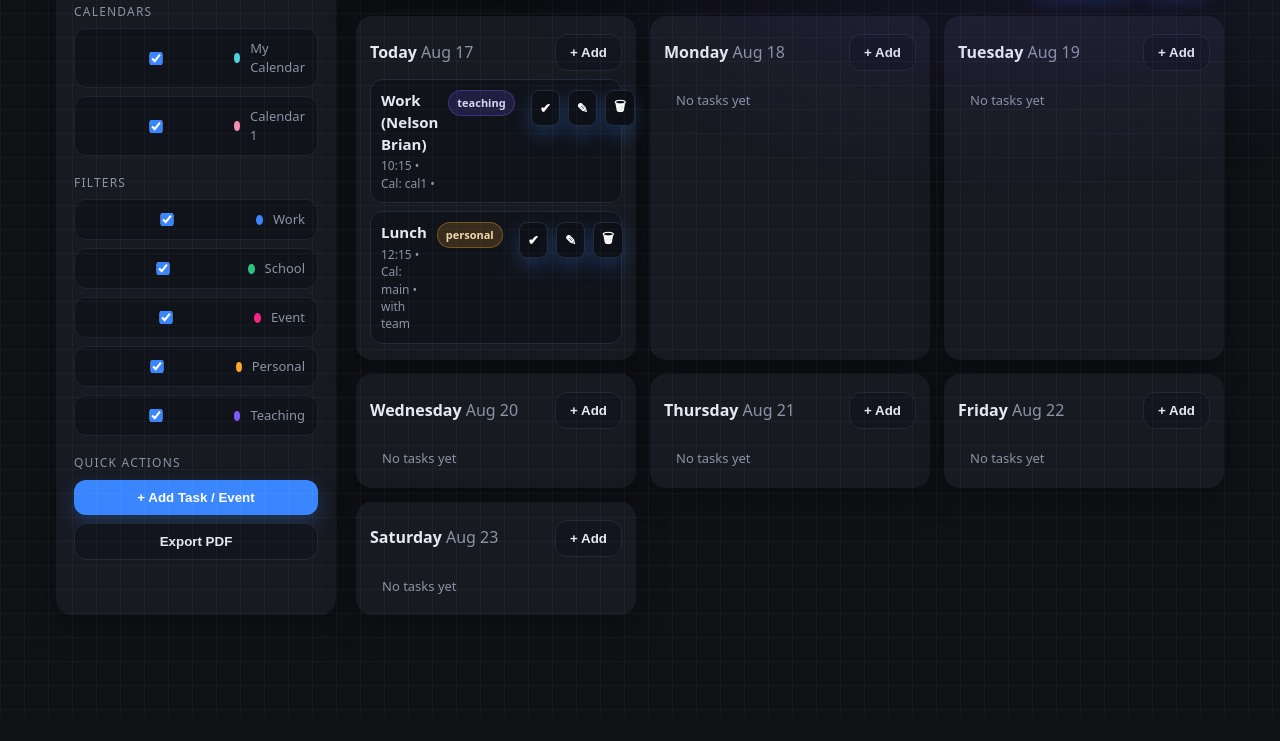
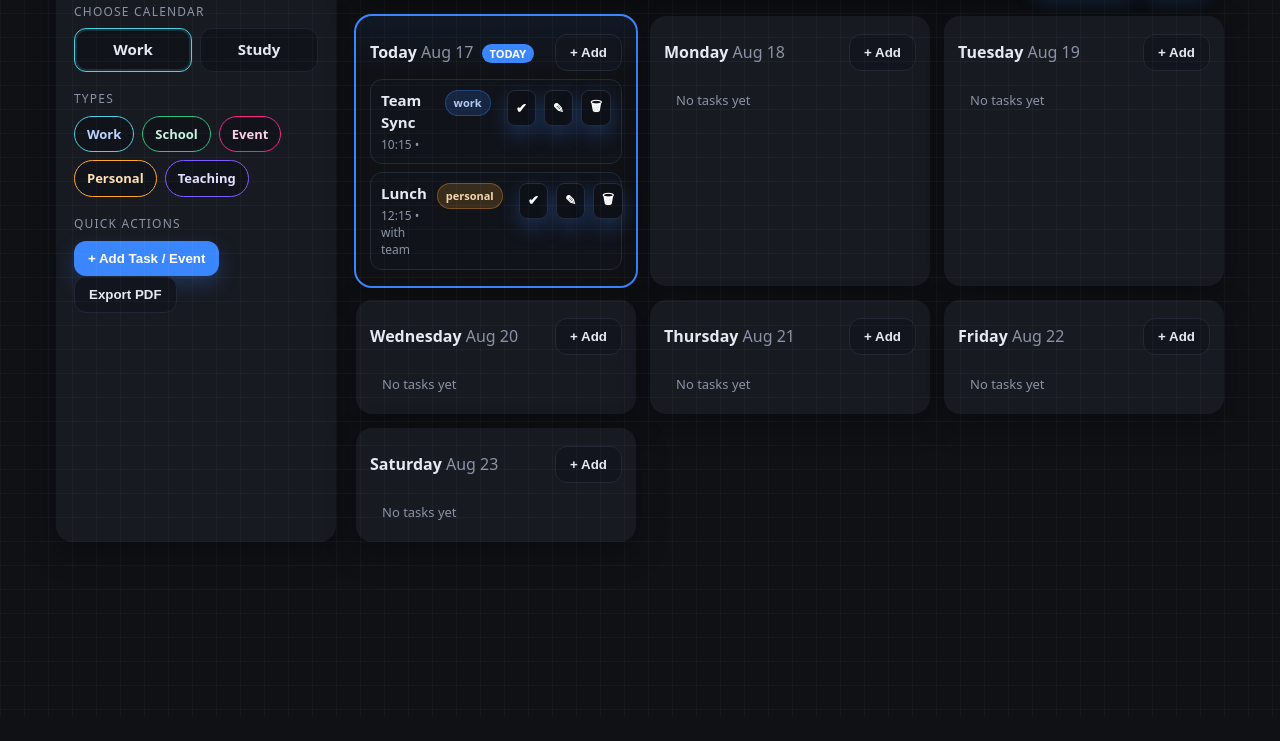
Before and after one commit to MeanrithYurin/Calender, a plain HTML site: page index.html in a window 1280 px wide. Shown: the part 83-824 px from the top of the page. Drawn offline with Linux system fonts and the light colour scheme.

Commit message:
feat: add new calendar features

```diff
--- a/index.html
+++ b/index.html
@@ -6,31 +6,40 @@
 <title>MEANRITH YURIN — Dashboard</title>
 <style>
   :root{
-      --bg:#0f1115;--panel:#171a21;--muted:#8a93a6;--text:#e6e9f2;--primary:#3a86ff;--accent:#7c5cff;--success:#2ec27e;--danger:#ff6b6b;--warning:#f7b500;
-      --work:#3a86ff;--school:#2ec27e;--event:#f72585;--personal:#ffa62b;
+    --bg:#0f1115;--panel:#171a21;--muted:#8a93a6;--text:#e6e9f2;--primary:#3a86ff;--accent:#7c5cff;
+    --work:#4dd0e1;--study:#f48fb1;--event:#f72585;--personal:#ffa62b;--ok:#2ec27e;
     --radius:16px
   }
-    *{box-sizing:border-box}
-    html,body{height:100%}
+  *{box-sizing:border-box} html,body{height:100%}
   body{margin:0;background:#0f1115;color:var(--text);font:15px/1.45 system-ui,-apple-system,Segoe UI,Roboto,Ubuntu,Cantarell,Noto Sans,sans-serif}
+
   .app{display:grid;grid-template-columns:280px 1fr;gap:20px;max-width:1200px;margin:24px auto;padding:0 16px}
   .sidebar{background:var(--panel);border-radius:var(--radius);padding:18px;box-shadow:0 10px 30px rgba(0,0,0,.35)}
   .brand{display:flex;align-items:center;gap:10px;margin-bottom:14px}
   .brand .dot{width:10px;height:10px;border-radius:50%;background:var(--primary)}
   h1{font-size:18px;margin:0}
   .section-title{color:var(--muted);font-size:12px;margin:18px 0 8px;text-transform:uppercase;letter-spacing:.1em}
-    .filters, .cats{display:flex;flex-direction:column;gap:8px}
-    .chip{display:flex;align-items:center;gap:10px;padding:10px 12px;border-radius:12px;background:#10131a;border:1px solid #1f2430;cursor:pointer;transition:.2s}
-    .chip:hover{border-color:#2e3546;transform:translateY(-1px)}
-    .chip input{accent-color:var(--primary)}
-    .legend{width:10px;height:10px;border-radius:50%}
-    .hint{color:var(--muted);font-size:12px;margin-top:8px}
+
+  /* Segmented tabs (no checkboxes) */
+  .tabs{display:grid;grid-template-columns:1fr 1fr;gap:8px}
+  .tab{padding:10px 12px;border-radius:12px;border:1px solid #1f2430;background:#10131a;text-align:center;cursor:pointer;font-weight:700}
+  .tab.work.active{border-color:var(--work);box-shadow:0 0 0 2px rgba(77,208,225,.15) inset}
+  .tab.study.active{border-color:var(--study);box-shadow:0 0 0 2px rgba(244,143,177,.15) inset}
+
+  /* Chips (no checkmarks) */
+  .chips{display:flex;flex-wrap:wrap;gap:8px}
+  .chip{padding:8px 12px;border-radius:999px;border:1px solid #1f2430;background:#10131a;color:var(--text);cursor:pointer;font-weight:600;font-size:13px}
+  .chip[data-cat="work"].active{border-color:var(--work);color:#bcd3ff}
+  .chip[data-cat="school"].active{border-color:var(--ok);color:#c7f3df}
+  .chip[data-cat="event"].active{border-color:var(--event);color:#ffd0e8}
+  .chip[data-cat="personal"].active{border-color:var(--personal);color:#ffe0b2}
+  .chip[data-cat="teaching"].active{border-color:var(--accent);color:#e2dfff}
 
   .main{display:grid;gap:16px}
   .toolbar{display:flex;flex-wrap:wrap;gap:10px;align-items:center}
   .toolbar .title{font-size:22px;font-weight:700}
   .toolbar .spacer{flex:1}
-    button, .btn{background:var(--primary);color:white;border:none;border-radius:12px;padding:10px 14px;font-weight:600;cursor:pointer;box-shadow:0 8px 20px rgba(58,134,255,.25);transition:.2s}
+  button{background:var(--primary);color:white;border:none;border-radius:12px;padding:10px 14px;font-weight:600;cursor:pointer;box-shadow:0 8px 20px rgba(58,134,255,.25);transition:.2s}
   button:hover{filter:brightness(1.07);transform:translateY(-1px)}
   .ghost{background:#12151e;border:1px solid #222836;color:var(--text);box-shadow:none}
 
@@ -39,6 +48,8 @@
 
   .day-header{display:flex;align-items:center;justify-content:space-between;margin:4px 0 8px}
   .day-header h3{margin:0;font-size:16px}
+  .today-chip{margin-left:8px;background:var(--primary);color:#fff;padding:2px 8px;border-radius:999px;font-size:11px;font-weight:700}
+  .focus-day{outline:2px solid var(--primary);background:linear-gradient(180deg, rgba(58,134,255,.08), transparent 22%)}
 
   .task{display:flex;align-items:flex-start;gap:10px;background:#10131a;border:1px solid #232a39;padding:10px;border-radius:12px;margin:8px 0}
   .task .title{font-weight:600}
@@ -70,8 +81,9 @@
   .daycell:hover{border-color:#35405a}
   .daynum{font-weight:700;color:var(--text);opacity:.9}
   .count{margin-left:auto;font-size:11px;padding:2px 6px;border-radius:999px;background:#0d1017;border:1px solid #242b3a;color:var(--muted)}
+  .month-today{outline:2px solid var(--primary);box-shadow:0 0 0 3px rgba(58,134,255,.25) inset}
 
-    /* Print styles */
+  /* Print */
   .print-header{display:none}
   @media print{
     body{background:#fff !important;color:#111 !important}
@@ -87,9 +99,8 @@
   /* branding */
   body::after{content:"";position:fixed;inset:0;pointer-events:none;background-image:
       linear-gradient(to right, rgba(255,255,255,.03) 1px, transparent 1px),
-      linear-gradient(to bottom, rgba(255,255,255,.03) 1px, transparent 1px),
-      radial-gradient(1000px 600px at 80% -10%, rgba(124,92,255,.15), transparent 60%);
-      background-size:24px 24px,24px 24px,auto;z-index:0}
+      linear-gradient(to bottom, rgba(255,255,255,.03) 1px, transparent 1px);
+      background-size:24px 24px,24px 24px;z-index:0}
   body::before{content:"MEANRITH YURIN";position:fixed;top:10px;right:16px;font-weight:900;letter-spacing:.2em;color:rgba(255,255,255,.06);font-size:clamp(20px,4vw,44px);pointer-events:none;z-index:0}
 </style>
 </head>
@@ -97,19 +108,22 @@
   <div class="app">
     <aside class="sidebar">
       <div class="brand"><span class="dot"></span><h1>MEANRITH YURIN</h1></div>
-      <div class="section-title">Calendars</div>
-      <div class="filters" id="calendarFilters">
-        <label class="chip"><input type="checkbox" data-cal="main" checked/> <span class="legend" style="background:#4dd0e1"></span> My Calendar</label>
-        <label class="chip"><input type="checkbox" data-cal="cal1" checked/> <span class="legend" style="background:#f48fb1"></span> Calendar 1</label>
+
+      <div class="section-title">Choose calendar</div>
+      <div class="tabs">
+        <div class="tab work active"  data-cal="work">Work</div>
+        <div class="tab study"        data-cal="study">Study</div>
       </div>
-      <div class="section-title">Filters</div>
-      <div class="filters" id="filterContainer">
-        <label class="chip"><input type="checkbox" data-cat="work" checked/> <span class="legend" style="background:var(--work)"></span> Work</label>
-        <label class="chip"><input type="checkbox" data-cat="school" checked/> <span class="legend" style="background:var(--school)"></span> School</label>
-        <label class="chip"><input type="checkbox" data-cat="event" checked/> <span class="legend" style="background:var(--event)"></span> Event</label>
-        <label class="chip"><input type="checkbox" data-cat="personal" checked/> <span class="legend" style="background:var(--personal)"></span> Personal</label>
-        <label class="chip"><input type="checkbox" data-cat="teaching" checked/> <span class="legend" style="background:var(--accent)"></span> Teaching</label>
+
+      <div class="section-title">Types</div>
+      <div class="chips" id="typeChips">
+        <div class="chip active" data-cat="work">Work</div>
+        <div class="chip active" data-cat="school">School</div>
+        <div class="chip active" data-cat="event">Event</div>
+        <div class="chip active" data-cat="personal">Personal</div>
+        <div class="chip active" data-cat="teaching">Teaching</div>
       </div>
+
       <div class="section-title">Quick Actions</div>
       <div class="cats">
         <button id="newBtn">+ Add Task / Event</button>
@@ -148,6 +162,7 @@
     </main>
   </div>
 
+  <!-- Editor -->
   <dialog id="editor">
     <form method="dialog" class="modal" id="taskForm">
       <h3 style="margin:0 0 8px">Add / Edit Task</h3>
@@ -157,18 +172,12 @@
           <input id="fTitle" required />
         </div>
         <div class="row">
-          <div>
-            <label>Date</label>
-            <input id="fDate" type="date" required />
-          </div>
-          <div>
-            <label>Time</label>
-            <input id="fTime" type="time" required />
-          </div>
+          <div><label>Date</label><input id="fDate" type="date" required /></div>
+          <div><label>Time</label><input id="fTime" type="time" required /></div>
         </div>
         <div class="row">
           <div>
-            <label>Category</label>
+            <label>Type</label>
             <select id="fCat">
               <option value="work">Work</option>
               <option value="school">School</option>
@@ -180,8 +189,8 @@
           <div>
             <label>Calendar</label>
             <select id="fCalendar">
-              <option value="main">My Calendar</option>
-              <option value="cal1">Calendar 1</option>
+              <option value="work">Work</option>
+              <option value="study">Study</option>
             </select>
           </div>
           <div>
@@ -202,25 +211,51 @@
   </dialog>
 
 <script>
-    const LS_KEY = 'my_week_tasks_v1';
-    function loadTasks(){ try{ return JSON.parse(localStorage.getItem(LS_KEY)) || [] }catch{ return [] } }
+  const LS_KEY='my_week_tasks_v1';
+  const UI_CAL_KEY='active_calendar';
+  function loadTasks(){ try{return JSON.parse(localStorage.getItem(LS_KEY))||[]}catch{return[]} }
   function saveTasks(list){ localStorage.setItem(LS_KEY, JSON.stringify(list)) }
   let tasks = loadTasks();
 
+  // migrate old calendars main/cal1 -> work/study
+  tasks = tasks.map(t=>({ ...t, calendar: t.calendar==='cal1'?'study': (t.calendar==='main'||!t.calendar)?'work':t.calendar }));
+  saveTasks(tasks);
+
   function mkId(){ return Math.random().toString(36).slice(2,10) }
-    function mkTask(title, category, date, time, alertMins=0, notes='', calendar='main'){
+  function mkTask(title,category,date,time,alertMins=0,notes='',calendar='work'){
     return { id:mkId(), title, category, date, time, alertMins:Number(alertMins||0), notes, calendar, done:false };
   }
 
+  // Active calendar (one at a time)
+  let activeCal = localStorage.getItem(UI_CAL_KEY) || 'work';
+
+  // Chips state (types)
+  const chipContainer = document.getElementById('typeChips');
+  function getActiveCats(){
+    return Array.from(chipContainer.querySelectorAll('.chip.active')).map(x=>x.dataset.cat);
+  }
+
+  // Elements
   const daysGrid = document.getElementById('daysGrid');
-    const filterContainer = document.getElementById('filterContainer');
-    const calFilters = document.getElementById('calendarFilters');
+  const tabs = document.querySelectorAll('.tab');
+  tabs.forEach(t=>{
+    if(t.dataset.cal===activeCal) t.classList.add('active');
+    t.onclick = () => {
+      tabs.forEach(x=>x.classList.remove('active'));
+      t.classList.add('active');
+      activeCal = t.dataset.cal;
+      localStorage.setItem(UI_CAL_KEY, activeCal);
+      render(); renderMonth();
+    };
+  });
+  chipContainer.addEventListener('click', (e)=>{
+    const c = e.target.closest('.chip'); if(!c) return;
+    c.classList.toggle('active');
+    render(); renderMonth();
+  });
 
   const dlg = document.getElementById('editor');
-    const cancelBtn = document.getElementById('cancelBtn');
-    cancelBtn.onclick = (e)=>{ e.preventDefault(); dlg.close(); };
-
-    let editingId = null;
+  document.getElementById('cancelBtn').onclick=(e)=>{ e.preventDefault(); dlg.close(); };
   const fTitle = document.getElementById('fTitle');
   const fDate  = document.getElementById('fDate');
   const fTime  = document.getElementById('fTime');
@@ -228,43 +263,58 @@
   const fCal   = document.getElementById('fCalendar');
   const fAlert = document.getElementById('fAlert');
   const fNotes = document.getElementById('fNotes');
+  let editingId = null;
 
-    // Utilities
-    const now = () => new Date();
-    function startOfDay(date){ const d = new Date(date); d.setHours(0,0,0,0); return d }
-    function addDays(date, n){ const d = new Date(date); d.setDate(d.getDate()+n); return d }
-    function fmtDay(d){ return d.toLocaleDateString(undefined,{weekday:'long'}) }
-    function fmtDate(d){ return d.toLocaleDateString(undefined,{month:'short', day:'numeric'}) }
-    function fmtDateFull(d){ return d.toLocaleDateString(undefined,{month:'short', day:'numeric', year:'numeric'}) }
+  const now = ()=>new Date();
+  function startOfDay(d){const x=new Date(d);x.setHours(0,0,0,0);return x}
+  function addDays(d,n){const x=new Date(d);x.setDate(x.getDate()+n);return x}
+  function fmtDay(d){return d.toLocaleDateString(undefined,{weekday:'long'})}
+  function fmtDate(d){return d.toLocaleDateString(undefined,{month:'short',day:'numeric'})}
+  function fmtDateFull(d){return d.toLocaleDateString(undefined,{month:'short',day:'numeric',year:'numeric'})}
+  function escapeHtml(s){return s.replace(/[&<>\"']/g,c=>({'&':'&amp;','<':'&lt;','>':'&gt;','"':'&quot;',"'":'&#39;'}[c]))}
 
-    function getCatFilters(){ return Array.from(filterContainer.querySelectorAll('input[type="checkbox"]')).filter(c=>c.checked).map(c=>c.dataset.cat); }
-    function getCalFilters(){ return Array.from(calFilters.querySelectorAll('input[type="checkbox"]')).filter(c=>c.checked).map(c=>c.dataset.cal); }
+  // Week cursor + jump
+  let weekStart = startOfDay(now());
+  function jumpToDate(date){
+    weekStart = startOfDay(date);
+    document.getElementById('monthView').style.display='none';
+    render();
+    const iso = weekStart.toISOString().slice(0,10);
+    const el = document.getElementById('day-'+iso);
+    window.scrollTo({top:0,behavior:'smooth'});
+    if(el) el.scrollIntoView({behavior:'smooth',block:'start'});
+  }
 
-    // Week render
+  // Render week (active calendar only)
   function render(){
-      const cats = getCatFilters();
-      const cals = getCalFilters();
-      const start = startOfDay(now());
+    const cats = getActiveCats();
+    const start = weekStart;
     daysGrid.innerHTML = '';
     for(let i=0;i<7;i++){
       const day = addDays(start,i);
       const dateISO = day.toISOString().slice(0,10);
       const dayTasks = tasks
-          .filter(t=> (t.date===dateISO) && cats.includes(t.category) && (cals.includes((t.calendar||'main'))))
+        .filter(t=> t.calendar===activeCal && t.date===dateISO && (cats.includes(t.category)))
         .sort((a,b)=> a.time.localeCompare(b.time));
+
       const col = document.createElement('div');
       col.className='card';
+      col.id = 'day-'+dateISO;
+
+      const isToday = startOfDay(now()).getTime()===startOfDay(day).getTime();
       col.innerHTML = `
         <div class="day-header">
-            <h3>${i===0? 'Today' : fmtDay(day)} <span style="color:var(--muted);font-weight:500">${fmtDate(day)}</span></h3>
+          <h3>${i===0? 'Today' : fmtDay(day)} <span style="color:var(--muted);font-weight:500">${fmtDate(day)}</span>${isToday?'<span class="today-chip">TODAY</span>':''}</h3>
           <button class="ghost" data-add="${dateISO}">+ Add</button>
         </div>
         <div class="list ${dayTasks.length? '':'empty'}">
           ${dayTasks.length? '' : '<div class="empty">No tasks yet</div>'}
         </div>`;
+      if(isToday) col.classList.add('focus-day');
+
       const listEl = col.querySelector('.list');
       dayTasks.forEach(t=> listEl.appendChild(renderTask(t)) );
-        col.querySelector('[data-add]').addEventListener('click', (e)=> openEditor({date:e.target.dataset.add}));
+      col.querySelector('[data-add]').onclick=(e)=> openEditor({date:e.target.dataset.add});
       daysGrid.appendChild(col);
     }
     updatePrintHeader();
@@ -277,7 +327,7 @@
     wrap.innerHTML = `
       <div>
         <div class="title">${escapeHtml(t.title)}</div>
-          <div class="meta">${t.time} • ${t.calendar ? 'Cal: '+t.calendar+' • ' : ''}${t.notes? escapeHtml(t.notes): ''}</div>
+        <div class="meta">${t.time} • ${t.notes? escapeHtml(t.notes): ''}</div>
       </div>
       <span class="badge ${badgeClass}">${t.category}</span>
       <div class="actions">
@@ -285,14 +335,12 @@
         <button class="icon" title="Edit" data-edit="${t.id}">✎</button>
         <button class="icon" title="Delete" data-del="${t.id}">🗑</button>
       </div>`;
-      wrap.querySelector('[data-done]').onclick = ()=>{ t.done = !t.done; saveTasks(tasks); render(); renderMonth(); };
-      wrap.querySelector('[data-edit]').onclick = ()=> openEditor(t);
-      wrap.querySelector('[data-del]').onclick = ()=>{ if(confirm('Delete this item?')){ tasks = tasks.filter(x=>x.id!==t.id); saveTasks(tasks); render(); renderMonth(); } };
+    wrap.querySelector('[data-done]').onclick=()=>{ t.done=!t.done; saveTasks(tasks); render(); renderMonth(); };
+    wrap.querySelector('[data-edit]').onclick=()=> openEditor(t);
+    wrap.querySelector('[data-del]').onclick=()=>{ if(confirm('Delete this item?')){ tasks = tasks.filter(x=>x.id!==t.id); saveTasks(tasks); render(); renderMonth(); } };
     if(t.done){ wrap.style.opacity=.6; wrap.style.textDecoration='line-through' }
     return wrap;
   }
-
-    function escapeHtml(s){ return s.replace(/[&<>"']/g, c=> ({'&':'&amp;','<':'&lt;','>':'&gt;','"':'&quot;','\'':'&#39;'}[c]) ) }
 
   function openEditor(seed={}){
     editingId = seed.id || null;
@@ -300,7 +348,7 @@
     fDate.value  = seed.date || new Date().toISOString().slice(0,10);
     fTime.value  = seed.time || new Date().toTimeString().slice(0,5);
     fCat.value   = seed.category || 'personal';
-      fCal.value   = seed.calendar || 'main';
+    fCal.value   = seed.calendar || activeCal;        // default to active calendar
     fAlert.value = (seed.alertMins ?? 0);
     fNotes.value = seed.notes || '';
     dlg.showModal();
@@ -308,67 +356,61 @@
 
   document.getElementById('newBtn').onclick = ()=> openEditor({});
   document.getElementById('newBtnTop').onclick = ()=> openEditor({});
+  document.getElementById('todayBtn').onclick = ()=> jumpToDate(new Date());
 
   // PDF
   const pdfBtn = document.getElementById('pdfBtn');
   if(pdfBtn){ pdfBtn.onclick = ()=> { updatePrintHeader(); window.print(); }; }
 
-    // Month view logic
+  // Month view
   const monthBtn = document.getElementById('monthBtn');
   const monthView = document.getElementById('monthView');
+  const monthTitle = document.getElementById('monthTitle');
   const calendarGrid = document.getElementById('calendarGrid');
-    const monthTitle = document.getElementById('monthTitle');
-    const prevMonthBtn = document.getElementById('prevMonth');
-    const nextMonthBtn = document.getElementById('nextMonth');
   let monthCursor = new Date(new Date().getFullYear(), new Date().getMonth(), 1);
 
   function renderMonth(){
-      if(!monthView) return;
-      const cats = getCatFilters();
-      const cals = getCalFilters();
-
-      monthTitle.textContent = monthCursor.toLocaleDateString(undefined,{month:'long',year:'numeric'});
+    monthTitle.textContent = monthCursor.toLocaleDateString(undefined,{month:'long',year:'numeric'}) + ' — ' + (activeCal==='work'?'Work':'Study');
     calendarGrid.innerHTML = '';
+    const cats = getActiveCats();
 
     const firstDow = new Date(monthCursor.getFullYear(), monthCursor.getMonth(), 1).getDay();
     const daysIn = new Date(monthCursor.getFullYear(), monthCursor.getMonth()+1, 0).getDate();
+    for(let i=0;i<firstDow;i++) calendarGrid.appendChild(document.createElement('div'));
 
-      for(let i=0;i<firstDow;i++){ calendarGrid.appendChild(document.createElement('div')); }
+    const todayISO = startOfDay(new Date()).toISOString().slice(0,10);
 
     for(let d=1; d<=daysIn; d++){
       const dt = new Date(monthCursor.getFullYear(), monthCursor.getMonth(), d);
       const dateISO = dt.toISOString().slice(0,10);
-        const count = tasks.filter(t=> t.date===dateISO && cats.includes(t.category) && cals.includes(t.calendar||'main')).length;
+      const count = tasks.filter(t=> t.calendar===activeCal && t.date===dateISO && cats.includes(t.category)).length;
 
       const cell = document.createElement('div');
       cell.className='daycell';
-        const top = document.createElement('div'); top.style.display='flex'; top.style.alignItems='center'; top.style.gap='6px';
-        const dn = document.createElement('div'); dn.className='daynum'; dn.textContent=d;
-        const ct = document.createElement('div'); ct.className='count'; ct.textContent = count>0? String(count): '';
+      if(dateISO===todayISO) cell.classList.add('month-today');
+
+      const top = document.createElement('div');
+      top.style.display='flex'; top.style.alignItems='center'; top.style.gap='6px';
+      const dn  = document.createElement('div'); dn.className='daynum';  dn.textContent=d;
+      const ct  = document.createElement('div'); ct.className='count';    ct.textContent = count>0? String(count): '';
       top.appendChild(dn); top.appendChild(ct);
       cell.appendChild(top);
+
       cell.title = 'Add item on '+dateISO;
-        cell.onclick = ()=> openEditor({date:dateISO});
+      cell.onclick = ()=>{ openEditor({date:dateISO, calendar:activeCal}); };
+
       calendarGrid.appendChild(cell);
     }
   }
-
-    if(monthBtn){
+  document.getElementById('prevMonth').onclick = ()=>{ monthCursor = new Date(monthCursor.getFullYear(), monthCursor.getMonth()-1, 1); renderMonth(); };
+  document.getElementById('nextMonth').onclick = ()=>{ monthCursor = new Date(monthCursor.getFullYear(), monthCursor.getMonth()+1, 1); renderMonth(); };
   monthBtn.onclick = ()=>{
-        const showing = monthView.style.display !== 'none';
+    const showing = monthView.style.display!=='none';
     monthView.style.display = showing ? 'none' : 'block';
     if(!showing) renderMonth();
   };
-    }
-    if(prevMonthBtn) prevMonthBtn.onclick = ()=>{ monthCursor = new Date(monthCursor.getFullYear(), monthCursor.getMonth()-1, 1); renderMonth(); };
-    if(nextMonthBtn) nextMonthBtn.onclick = ()=>{ monthCursor = new Date(monthCursor.getFullYear(), monthCursor.getMonth()+1, 1); renderMonth(); };
 
-    document.getElementById('todayBtn').onclick = ()=>{
-      window.scrollTo({top:0,behavior:'smooth'});
-      monthCursor = new Date(new Date().getFullYear(), new Date().getMonth(), 1);
-      if(monthView.style.display !== 'none') renderMonth();
-    };
-
+  // Save
   document.getElementById('saveBtn').addEventListener('click', (e)=>{
     e.preventDefault();
     const data = {
@@ -387,46 +429,39 @@
     } else {
       tasks.push(mkTask(data.title, data.category, data.date, data.time, data.alertMins, data.notes, data.calendar));
     }
-      saveTasks(tasks); render(); renderMonth(); dlg.close(); scheduleAll();
+    saveTasks(tasks); dlg.close(); render(); renderMonth(); scheduleAll();
   });
-
-    // Filters refresh both views
-    filterContainer.addEventListener('change', ()=>{ render(); renderMonth(); });
-    calFilters.addEventListener('change',   ()=>{ render(); renderMonth(); });
 
   // Notifications
   async function ensurePermission(){ if(!('Notification' in window)) return false; if(Notification.permission==='granted') return true; if(Notification.permission!=='denied'){ const p = await Notification.requestPermission(); return p==='granted'; } return false; }
-    function whenToNotify(task){ const dt = new Date(task.date + 'T' + task.time + ':00'); return dt.getTime() - (task.alertMins||0)*60000; }
-    let timers = []; function clearTimers(){ timers.forEach(clearTimeout); timers=[] }
+  function whenToNotify(task){ const dt = new Date(task.date+'T'+task.time+':00'); return dt.getTime() - (task.alertMins||0)*60000; }
+  let timers=[]; function clearTimers(){ timers.forEach(clearTimeout); timers=[] }
   function scheduleAll(){ clearTimers(); ensurePermission(); const nowMs=Date.now(); tasks.forEach(t=>{ const fireAt=whenToNotify(t); if(fireAt>nowMs){ timers.push(setTimeout(()=>fireNotify(t), fireAt-nowMs)); } }); }
-    function fireNotify(task){ try{ if('Notification' in window && Notification.permission==='granted'){ const body = `${task.time} • ${(task.calendar||'main').toUpperCase()} • ${task.category.toUpperCase()}${task.notes? ' – '+task.notes:''}`; const n = new Notification(task.title,{ body }); setTimeout(()=> n.close(), 8000);} else { alert(`[Reminder] ${task.title} @ ${task.time}`)} }catch(e){ console.warn(e)} }
+  function fireNotify(task){ try{ if('Notification' in window && Notification.permission==='granted'){ const body = `${task.time} • ${(task.calendar||'work').toUpperCase()} • ${task.category.toUpperCase()}${task.notes? ' – '+task.notes:''}`; const n=new Notification(task.title,{body}); setTimeout(()=>n.close(),8000);} else { alert(`[Reminder] ${task.title} @ ${task.time}`)} }catch(e){ console.warn(e)} }
 
-    // Upgrade older tasks (no calendar)
-    tasks = tasks.map(t=> ({ calendar:'calendar' in t ? t.calendar : 'main', ...t })); saveTasks(tasks);
-
-    // Seed example if empty
+  // Seed if empty
   if(tasks.length===0){
-      const today = new Date();
-      const iso = (d)=>d.toISOString().slice(0,10);
-      const d1 = new Date(today); d1.setHours(10,15,0,0);
-      const d2 = new Date(today); d2.setHours(12,15,0,0);
-      tasks = [
-        mkTask('Work (Nelson Brian)','teaching', iso(d1), '10:15', 10, '', 'cal1'),
-        mkTask('Lunch','personal',  iso(d2), '12:15', 0, 'with team', 'main')
+    const today=new Date(); const iso=d=>d.toISOString().slice(0,10);
+    const d1=new Date(today); d1.setHours(10,15,0,0);
+    const d2=new Date(today); d2.setHours(12,15,0,0);
+    const d3=new Date(today); d3.setDate(d3.getDate()+1); d3.setHours(9,0,0,0);
+    tasks=[
+      mkTask('Team Sync','work',    iso(d1),'10:15',10,'',        'work'),
+      mkTask('Lunch','personal',    iso(d2),'12:15',0,'with team','work'),
+      mkTask('Study BBU','school',  iso(d3),'09:00',15,'DB HW',   'study'),
     ];
     saveTasks(tasks);
   }
 
-    render();
-    scheduleAll();
+  // Print header
+  function updatePrintHeader(){
+    const header=document.getElementById('printHeader');
+    const start=startOfDay(weekStart); const end=addDays(start,6);
+    header.textContent=`${activeCal==='work'?'Work':'Study'} — ${fmtDateFull(start)} – ${fmtDateFull(end)}`;
+  }
 
-    // Print header updater
-    function updatePrintHeader(){
-      const header = document.getElementById('printHeader');
-      const start = startOfDay(now());
-      const end = addDays(start,6);
-      header.textContent = `MEANRITH YURIN — Schedule (${fmtDateFull(start)} – ${fmtDateFull(end)})`;
-    }
+  // Boot
+  render(); scheduleAll();
 </script>
 </body>
 </html>
```
Lines whose indentation alone changed are shown as unchanged.
